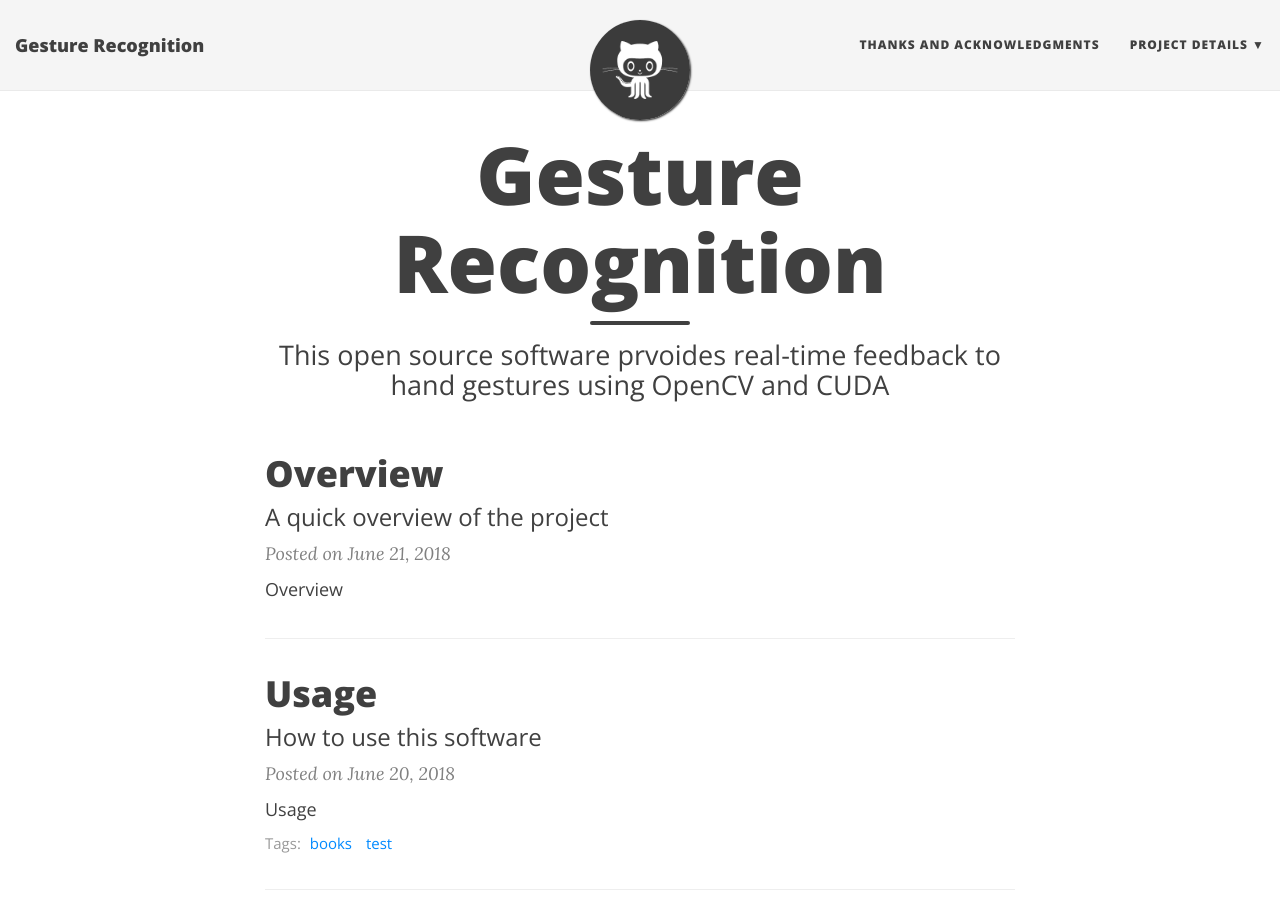
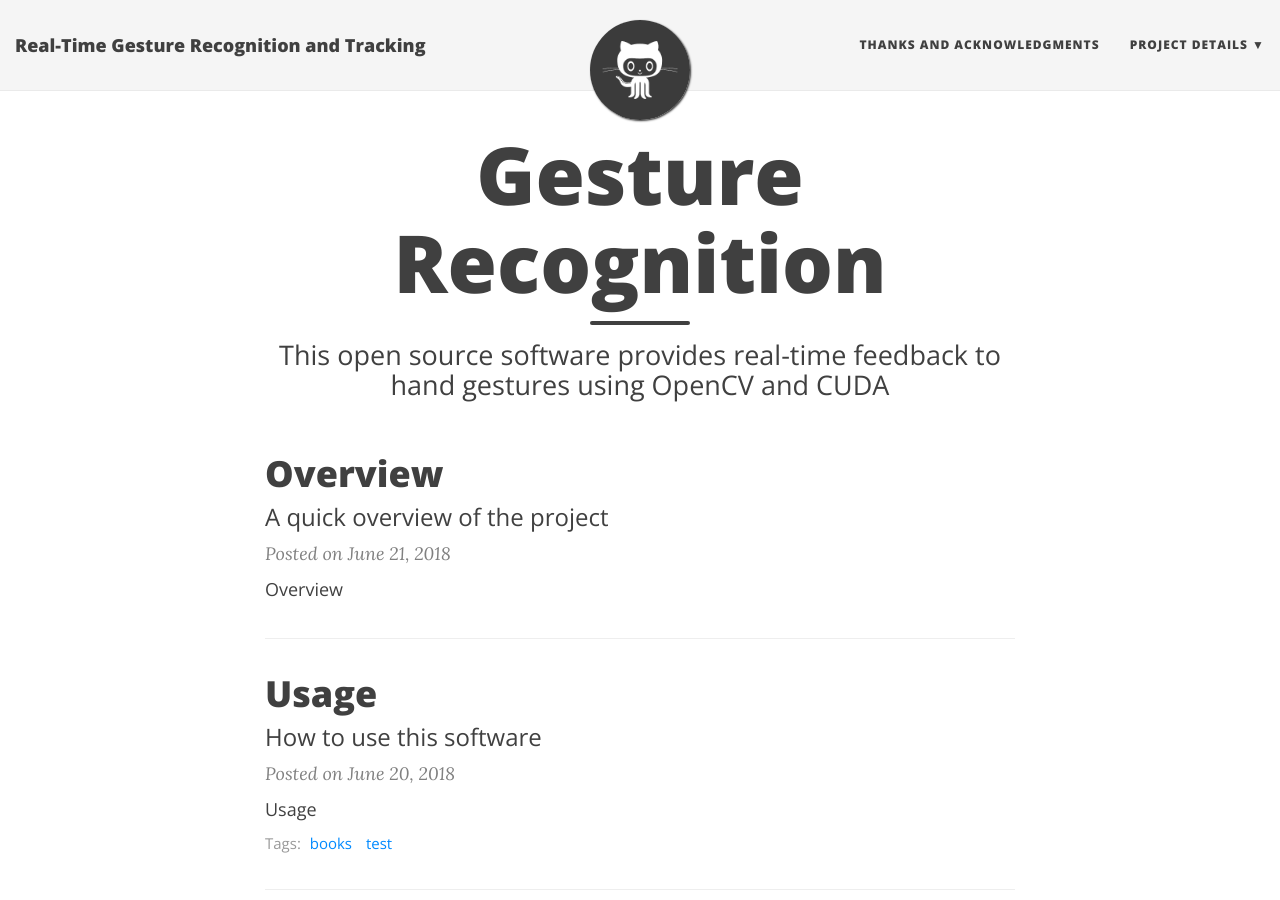
Before and after one commit to bautolp/gesture_recognition, a Jekyll site: the page built from index.html, in a window 1280 px wide and 900 px high. Built offline with Jekyll 4.4.1, drawn with Linux system fonts in a browser that asks for light colours; nearby versions of some CDN libraries; the list of posts is cut into pages by our own code.

Commit message:
Fixed typo and title

```diff
--- a/_config.yml
+++ b/_config.yml
@@ -15,7 +15,7 @@ baseurl: "/gesture_recognition"
 # Of course don't forget to change the username and projectname to YOUR username and project
 
 # Name of website
-title: Gesture Recognition
+title: Real-Time Gesture Recognition and Tracking
 
 # Short description of your site
 description: ECE 499 Project
--- a/index.html
+++ b/index.html
@@ -1,7 +1,7 @@
 ---
 layout: page
 title: Gesture Recognition
-subtitle: This open source software prvoides real-time feedback to hand gestures using OpenCV and CUDA
+subtitle: This open source software provides real-time feedback to hand gestures using OpenCV and CUDA
 use-site-title: true
 ---
 
```
